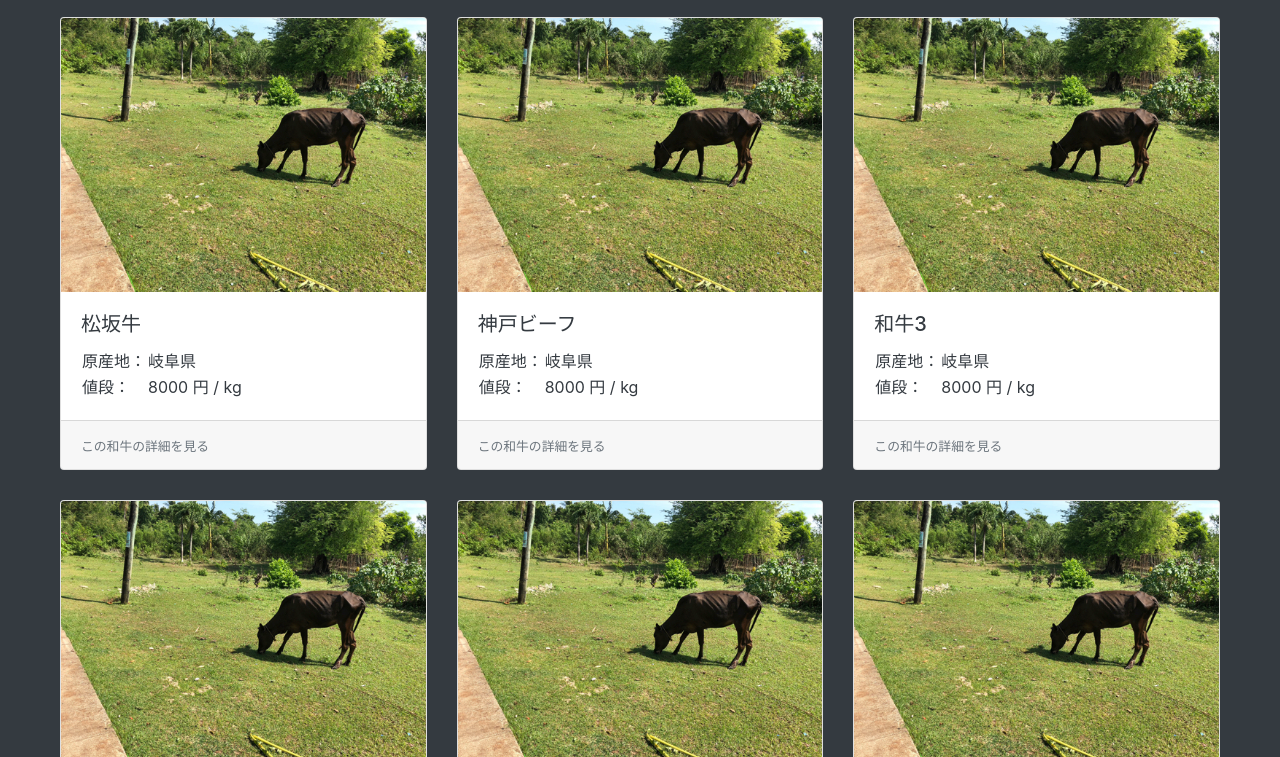
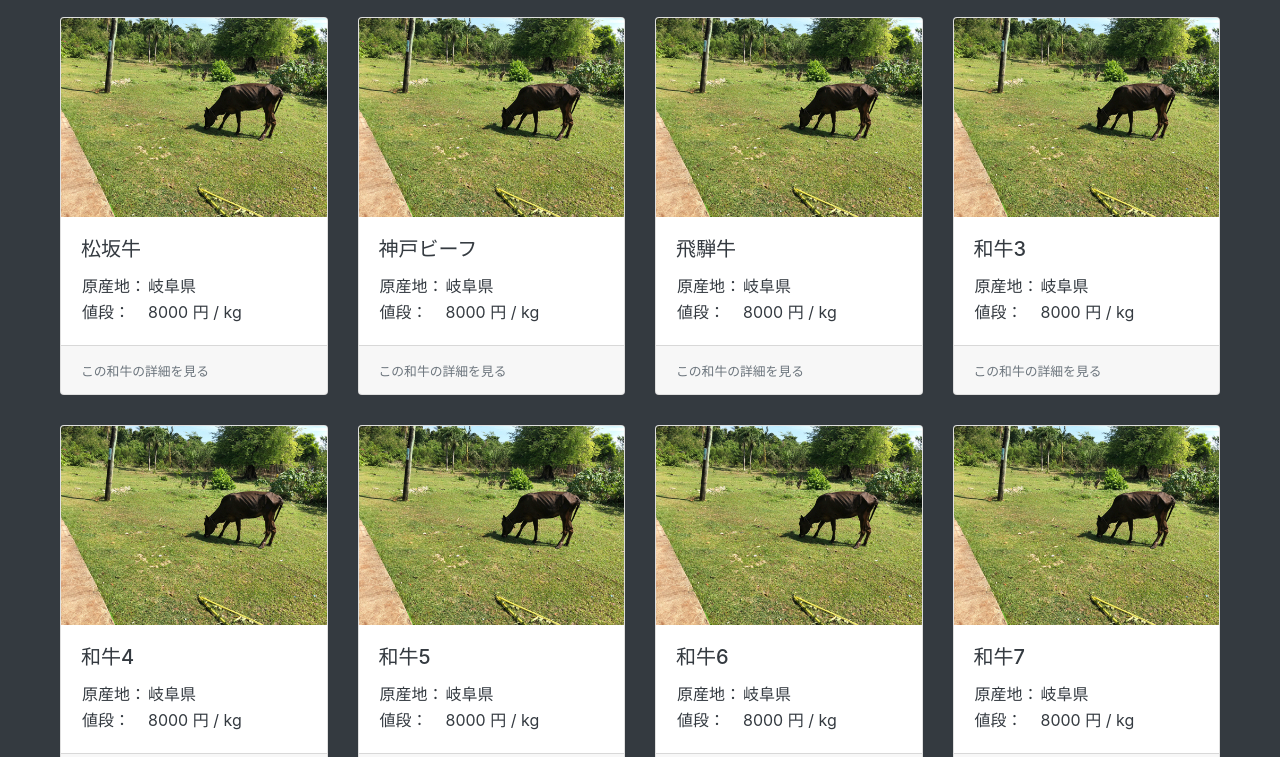
Before and after one commit to moon728xx-creator/wagyu_price, a plain HTML site: page wagyu_price/index.html in a window 1280 px wide. Shown: the part 43-800 px from the top of the page. Drawn offline with Linux system fonts and the light colour scheme.

Commit message:
1行あたりのカード枚数を4枚に変更

```diff
--- a/wagyu_price/index.html
+++ b/wagyu_price/index.html
@@ -27,7 +27,9 @@
     </ul>
   </nav>
   <main class="container-fluid content-width result">
-    <div class="card-deck row">
+
+<div class="card-deck row">
+
       <a href="#" class="card">
         <img class="card-img-top" src="img/ph_beaf.jpg">
         <div class="card-body">
@@ -47,6 +49,7 @@
           <small class="text-muted">この和牛の詳細を見る</small>
         </div>
       </a>
+
       <a href="#" class="card">
         <img class="card-img-top" src="img/ph_beaf.jpg">
         <div class="card-body">
@@ -66,6 +69,27 @@
           <small class="text-muted">この和牛の詳細を見る</small>
         </div>
       </a>
+
+      <a href="#" class="card">
+        <img class="card-img-top" src="img/ph_beaf.jpg">
+        <div class="card-body">
+          <h5 class="card-title">飛騨牛</h5>
+          <table>
+            <tr>
+              <td>原産地： </td>
+              <td>岐阜県</td>
+            </tr>
+            <tr>
+              <td>値段： </td>
+              <td>8000 円 / kg</td>
+            </tr>
+          </table>
+        </div>
+        <div class="card-footer">
+          <small class="text-muted">この和牛の詳細を見る</small>
+        </div>
+      </a>
+
       <a href="#" class="card">
         <img class="card-img-top" src="img/ph_beaf.jpg">
         <div class="card-body">
@@ -85,12 +109,13 @@
           <small class="text-muted">この和牛の詳細を見る</small>
         </div>
       </a>
-    </div>
-    <div class="card-deck row">
+</div>
+
+<div class="card-deck row">
       <a href="#" class="card">
         <img class="card-img-top" src="img/ph_beaf.jpg">
         <div class="card-body">
-          <h5 class="card-title">和牛</h5>
+          <h5 class="card-title">和牛4</h5>
           <table>
             <tr>
               <td>原産地： </td>
@@ -106,10 +131,11 @@
           <small class="text-muted">この和牛の詳細を見る</small>
         </div>
       </a>
+
       <a href="#" class="card">
         <img class="card-img-top" src="img/ph_beaf.jpg">
         <div class="card-body">
-          <h5 class="card-title">和牛</h5>
+          <h5 class="card-title">和牛5</h5>
           <table>
             <tr>
               <td>原産地： </td>
@@ -125,10 +151,12 @@
           <small class="text-muted">この和牛の詳細を見る</small>
         </div>
       </a>
+
+
       <a href="#" class="card">
         <img class="card-img-top" src="img/ph_beaf.jpg">
         <div class="card-body">
-          <h5 class="card-title">和牛</h5>
+          <h5 class="card-title">和牛6</h5>
           <table>
             <tr>
               <td>原産地： </td>
@@ -144,11 +172,33 @@
           <small class="text-muted">この和牛の詳細を見る</small>
         </div>
       </a>
-    </div>
+
+      <a href="#" class="card">
+        <img class="card-img-top" src="img/ph_beaf.jpg">
+        <div class="card-body">
+          <h5 class="card-title">和牛7</h5>
+          <table>
+            <tr>
+              <td>原産地： </td>
+              <td>岐阜県</td>
+            </tr>
+            <tr>
+              <td>値段： </td>
+              <td>8000 円 / kg</td>
+            </tr>
+          </table>
+        </div>
+        <div class="card-footer">
+          <small class="text-muted">この和牛の詳細を見る</small>
+        </div>
+      </a>
+
+</div>
   </main>
   <footer class="content-width">
     <a href="#">プライバシーポリシー</a>
     <p>&copy; 20XX -How Much 和牛 -</p>
+
   </footer>
   <div class="modal fade" id="search-studio" tabindex="-1" role="dialog" aria-labelledby="serach-studioLabel"
     aria-hidden="true">
```
